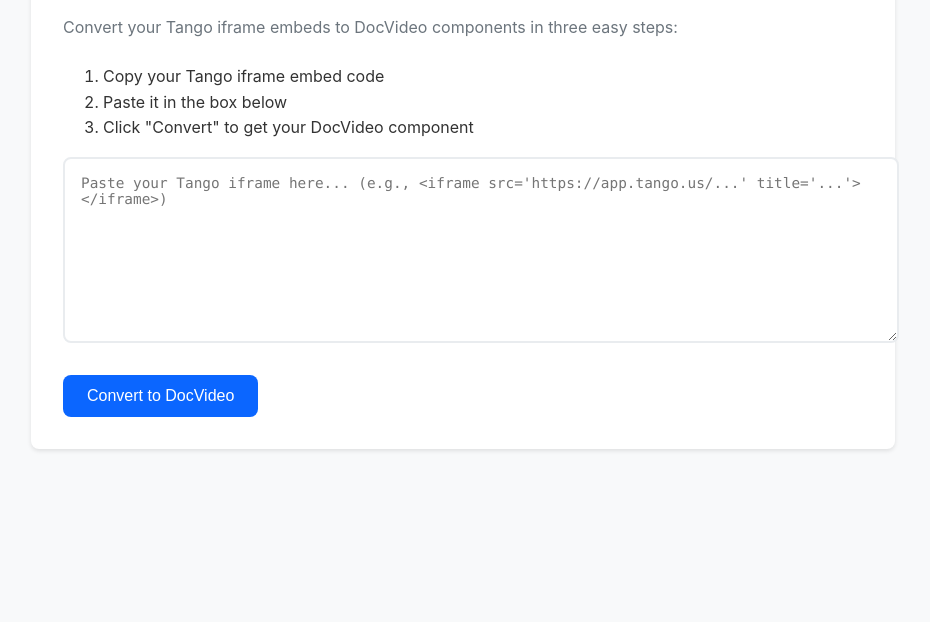
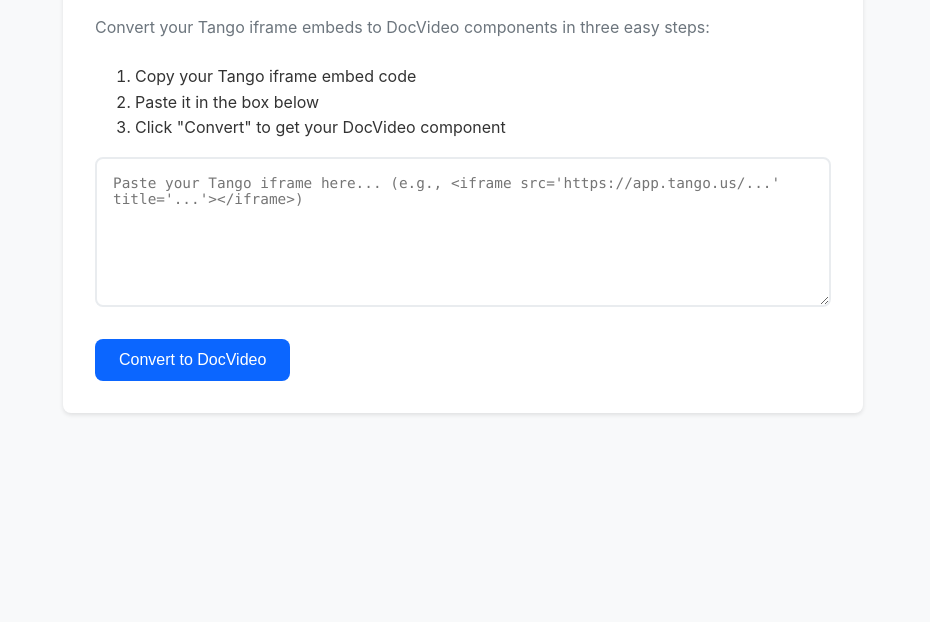
Before and after one commit to richardblack-Harness/docvideo-formatter, a website: page index.html in a window 1280 px wide. Shown: the part 178-800 px from the top of the page, without its empty margins (177-1107 px from the left). Drawn offline with Linux system fonts and the light colour scheme.

Commit message:
Fix textarea margin overlap with box-sizing

```diff
--- a/style.css
+++ b/style.css
@@ -6,6 +6,11 @@
   --border-radius: 8px;
   --box-shadow: 0 2px 4px rgba(0, 0, 0, 0.1);
   --transition: all 0.3s ease;
+}
+
+/* Add box-sizing to all elements */
+*, *::before, *::after {
+  box-sizing: border-box;
 }
 
 body {
```
